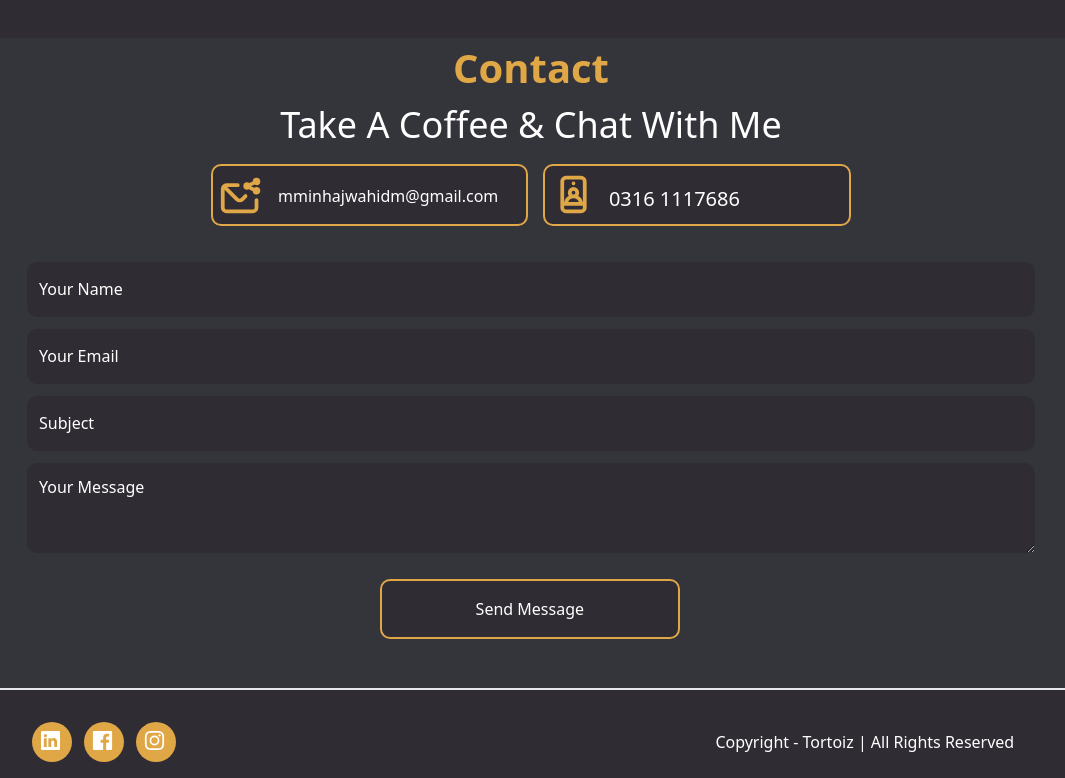
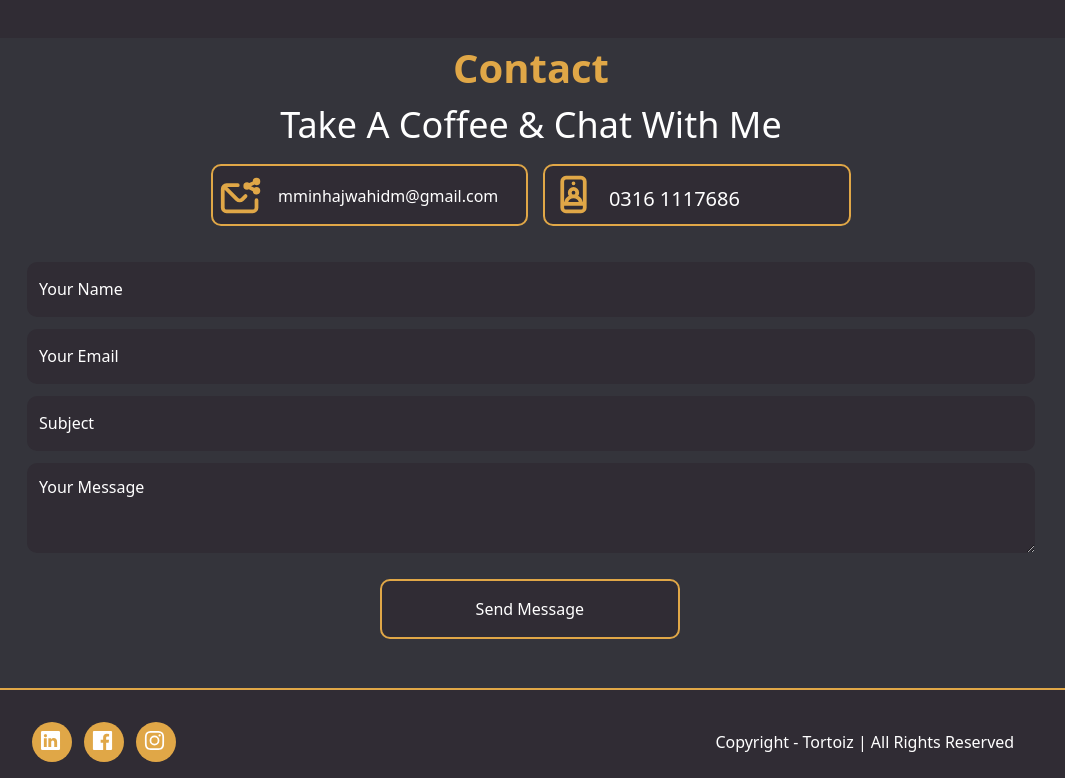
Before and after one commit to muhammadminhaj786/React-Portfolio, a React (Vite) app: page / in a window 1280 px wide. Shown: the part 1757-2535 px from the top of the page, without its empty margins (109-1174 px from the left). Built offline with nearby package versions, Linux system fonts and the light colour scheme.

Commit message:
'minor changes'

```diff
--- a/src/component/footer/Footer.jsx
+++ b/src/component/footer/Footer.jsx
@@ -5,12 +5,12 @@ import './Footer.css'
 
 const Footer = () => {
   return (
-    <div className='bg-main border-t-2 border-gold h-[90px] p-4 '>
+    <div className='bg-main border-t-2 border-primary h-[90px] p-4 '>
         <div className='w-[80%]    mx-auto flex justify-between'>
            <div className='flex gap-3 mt-4 '>
-          <div className=' bg-primary social h-[40px] w-[40px] rounded-[30px] p-[7px]'><Unicons.UilLinkedin className='icon' color='white' size='23px' /></div>
-          <div className=' bg-primary social h-[40px] w-[40px] rounded-[30px] p-[7px]'><Unicons.UilFacebook  className='icon' color='white' size='23px' /></div>
-          <div className=' bg-primary social h-[40px] w-[40px] rounded-[30px] p-[7px]'><Unicons.UilInstagram className='icon' color='white' size='23px' /></div>
+          <div className=' bg-primary hover:bg-secondary social h-[40px] w-[40px] rounded-[30px] p-[7px]'><Unicons.UilLinkedin className='icon' color='white' size='23px' /></div>
+          <div className=' bg-primary hover:bg-secondary social h-[40px] w-[40px] rounded-[30px] p-[7px]'><Unicons.UilFacebook  className='icon' color='white' size='23px' /></div>
+          <div className=' bg-primary hover:bg-secondary social h-[40px] w-[40px] rounded-[30px] p-[7px]'><Unicons.UilInstagram className='icon' color='white' size='23px' /></div>
         </div>
         <div className=' mr-4'>
             <p className='foot-ctn mt-6  text-[white]'>
```
